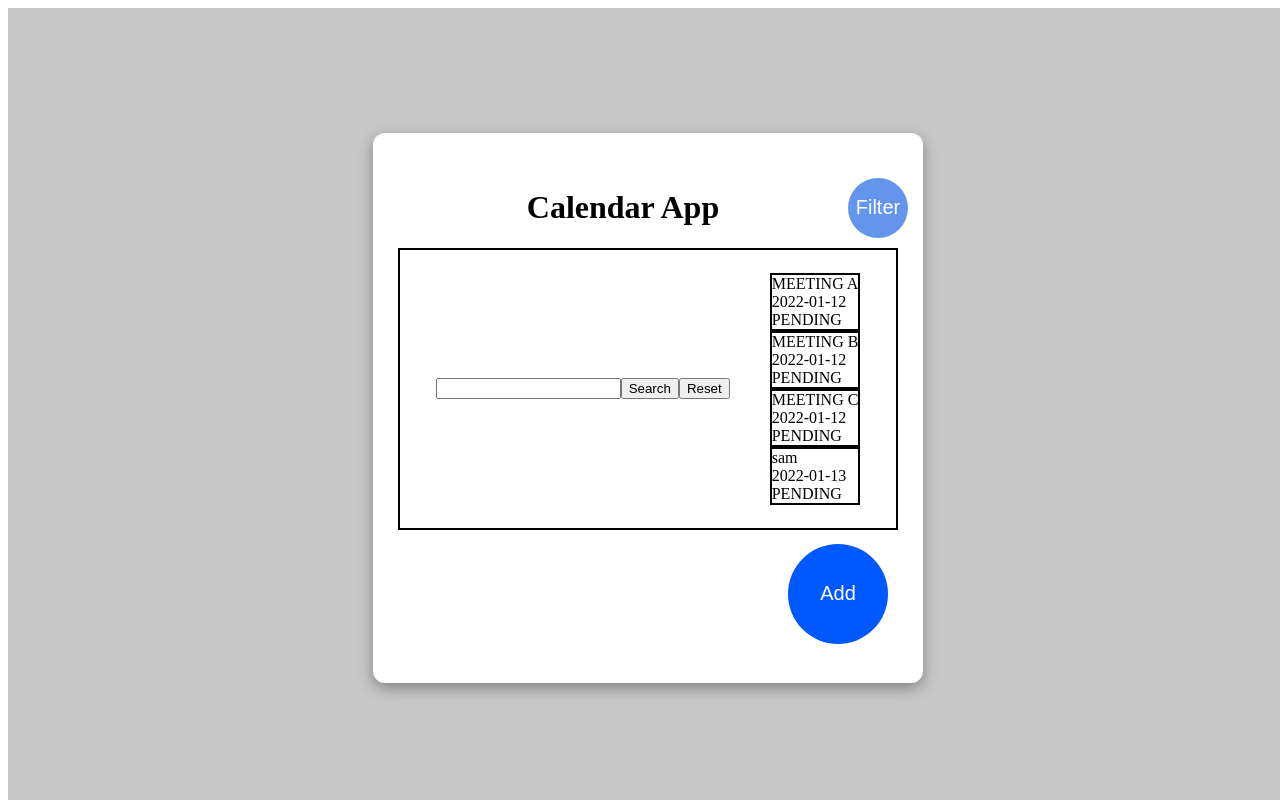
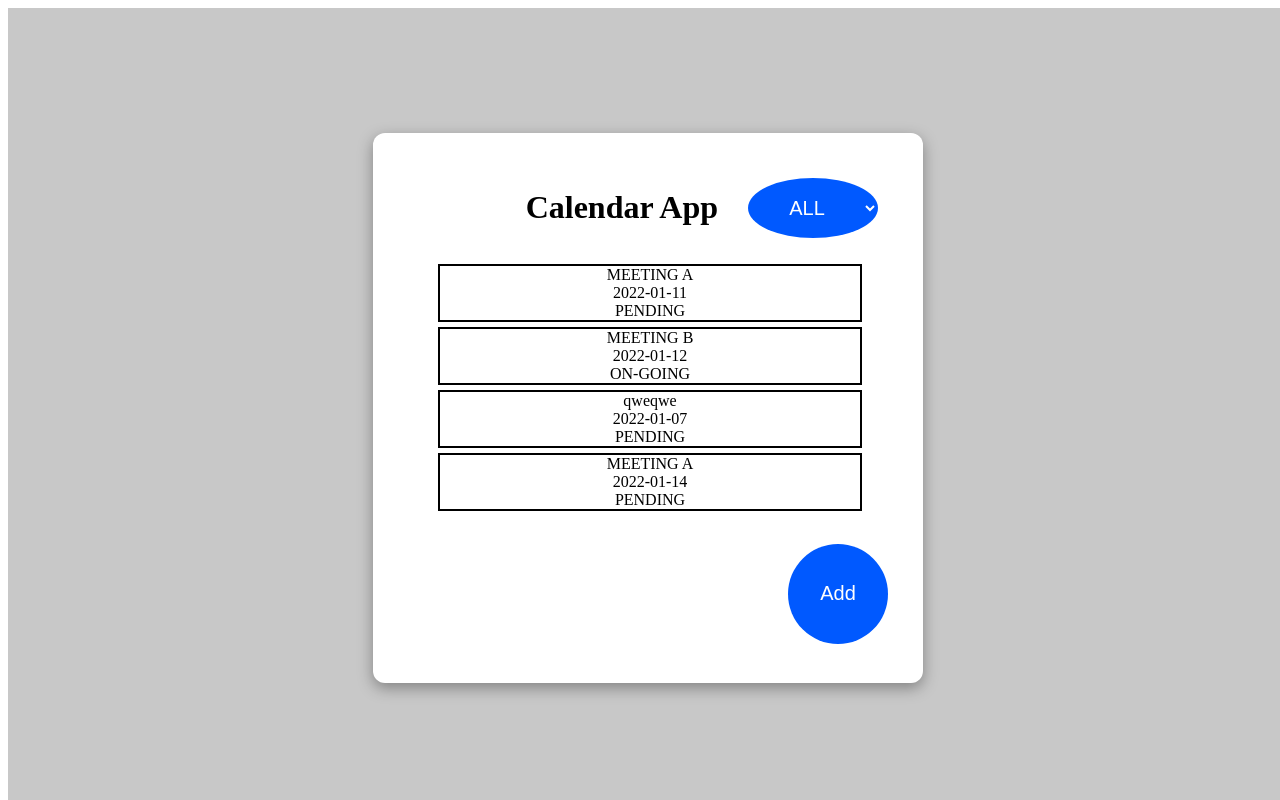
Before and after one commit to samgerrick01/calendar-app-v3, a React (Create React App) app: page / in a window 1280 px wide. Built offline with nearby package versions, Linux system fonts and the light colour scheme; data requests are answered from the project's data file.

Commit message:
Update some codes

```diff
--- a/db.json
+++ b/db.json
@@ -1,27 +1,27 @@
 {
   "meetings": [
     {
-      "id": "6jkeg9lZciXJx09MvNl8W",
+      "id": "pK3RXIy9HmwTZURJU-SLX",
       "meetingTitle": "MEETING A",
-      "meetingDate": "2022-01-12",
+      "meetingDate": "2022-01-11",
       "meetingStatus": "PENDING"
     },
     {
-      "id": "FsMcWlXSjVF42hSXjq7bS",
+      "id": "9ryDqyJGTyJ0puwCHPzAG",
       "meetingTitle": "MEETING B",
       "meetingDate": "2022-01-12",
+      "meetingStatus": "ON-GOING"
+    },
+    {
+      "id": "Ofwjre_cDy-Zx9NHIOHCO",
+      "meetingTitle": "qweqwe",
+      "meetingDate": "2022-01-07",
       "meetingStatus": "PENDING"
     },
     {
-      "id": "4H0fEq-exg-z8IHBW0ccq",
-      "meetingTitle": "MEETING C",
-      "meetingDate": "2022-01-12",
-      "meetingStatus": "PENDING"
-    },
-    {
-      "id": "-ZHvxxius7_EtEcYoC_po",
-      "meetingTitle": "sam",
-      "meetingDate": "2022-01-13",
+      "id": "jt5L462ulhNqLK4o1K_fi",
+      "meetingTitle": "MEETING A",
+      "meetingDate": "2022-01-14",
       "meetingStatus": "PENDING"
     }
   ]
--- a/src/components/pages/CreatePage.js
+++ b/src/components/pages/CreatePage.js
@@ -44,20 +44,20 @@ function CreatePage() {
         {error && (
           <h3 style={{ textAlign: "center", color: "red" }}>{error}</h3>
         )}
-        <div className="body">
+        <div className="body-create">
           <form className="meeting-input">
-            <label>Meeting Title</label>
+            <label>Meeting Title : </label>
             <input
               type="text"
+              autoFocus
               placeholder="Enter Meeting Title"
-              id="meeting"
               name="meetingTitle"
               value={meetingTitle}
               onChange={handleInputChange}
             />
             <br />
             <br />
-            <label>Meeting Date</label>
+            <label>Meeting Date : </label>
             <input
               type="date"
               name="meetingDate"
@@ -66,7 +66,7 @@ function CreatePage() {
             />
             <br />
             <br />
-            <label>Meeting Status</label>
+            <label>Meeting Status : </label>
             <select
               name="meetingStatus"
               value={meetingStatus}
--- a/src/components/pages/HomePage.js
+++ b/src/components/pages/HomePage.js
@@ -1,45 +1,43 @@
 import React, { useEffect, useState } from "react";
 import "../style/Page.css";
 import { useSelector, useDispatch } from "react-redux";
-import { loadMeetings, searchMeeting } from "../redux/action/action";
+import { loadMeetings } from "../redux/action/action";
 import { useNavigate, Link } from "react-router-dom";
 
 function HomePage() {
   const { meetings } = useSelector((state) => ({ ...state.data }));
-  const [value, setValue] = useState("");
+  const [filter, setFilter] = useState("");
   let dispatch = useDispatch();
   let navigate = useNavigate();
 
-  const handleSearch = async (e) => {
-    e.preventDefault();
-    dispatch(searchMeeting(value));
-  };
-  const handleReset = () => {
-    loadMeetings();
-  };
+  useEffect(() => {
+    dispatch(loadMeetings(0, 4, 0));
+  }, []);
 
-  useEffect(() => {
-    dispatch(loadMeetings());
-  }, [meetings]);
   return (
     <div className="pageBG">
       <div className="pageContainer">
         <div className="title">
           <h1>Calendar App</h1>
-          <button>Filter</button>
+          <select onClick={(e) => setFilter(e.target.value)}>
+            <option value="">ALL</option>
+            <option value="PENDING">PENDING</option>
+            <option value="ON-GOING">ON-GOING</option>
+            <option value="DONE">DONE</option>
+          </select>
         </div>
         <div className="body">
-          <input
-            type="text"
-            value={value}
-            onChange={(e) => setValue(e.target.value)}
-            name="search"
-          />
-          <button onClick={handleSearch}>Search</button>
-          <button onClick={() => handleReset()}>Reset</button>
           <ul className="ul-list">
             {meetings &&
-              meetings.map((meeting) => {
+              meetings
+                .filter(
+                  (meeting) =>
+                    !filter ||
+                    meeting.meetingStatus
+                      ?.toLowerCase()
+                      ?.indexOf(filter?.toLowerCase()) >= 0
+                )
+                .map((meeting) => {
                   return (
                     <li
                       key={meeting.id}
--- a/src/components/pages/UpdatePage.js
+++ b/src/components/pages/UpdatePage.js
@@ -4,7 +4,6 @@ import { useNavigate, useParams } from "react-router-dom";
 import {
   deleteMeetings,
   getSingleMeeting,
-  loadMeetings,
   updateMeeting,
 } from "../redux/action/action";
 import { useDispatch, useSelector } from "react-redux";
@@ -68,11 +67,12 @@ function UpdatePage() {
         {error && (
           <h3 style={{ textAlign: "center", color: "red" }}>{error}</h3>
         )}
-        <div className="body">
+        <div className="body-create">
           <form className="meeting-input">
-            <label>Meeting Title</label>
+            <label>Meeting Title : </label>
             <input
               type="text"
+              autoFocus
               placeholder="Enter Meeting Title"
               id="meeting"
               name="meetingTitle"
@@ -81,7 +81,7 @@ function UpdatePage() {
             />
             <br />
             <br />
-            <label>Meeting Date</label>
+            <label>Meeting Date : </label>
             <input
               type="date"
               name="meetingDate"
@@ -90,7 +90,7 @@ function UpdatePage() {
             />
             <br />
             <br />
-            <label>Meeting Status</label>
+            <label>Meeting Status : </label>
             <select
               name="meetingStatus"
               value={meetingStatus || ""}
--- a/src/components/redux/action/action.js
+++ b/src/components/redux/action/action.js
@@ -23,11 +23,6 @@ const meetingDeleted = () => ({
   type: types.DELETE_MEETING,
 });
 
-const meetingSearch = (meeting) => ({
-  type: types.SEARCH_MEETING,
-  payload: meeting,
-});
-
 export const loadMeetings = () => {
   return function (dispatch) {
     axios
@@ -47,7 +42,7 @@ export const addMeeting = (meeting) => {
       .then((resp) => {
         console.log("resp", resp);
         dispatch(meetingAdded());
-        dispatch(getMeetings());
+        dispatch(loadMeetings());
       })
       .catch((error) => console.log(error));
   };
@@ -72,6 +67,7 @@ export const updateMeeting = (meeting, id) => {
       .then((resp) => {
         console.log("resp", resp);
         dispatch(meetingUpdated());
+        dispatch(loadMeetings());
       })
       .catch((error) => console.log(error));
   };
@@ -84,20 +80,8 @@ export const deleteMeetings = (id) => {
       .then((resp) => {
         console.log("resp", resp);
         dispatch(meetingDeleted());
-        dispatch(getMeetings());
+        dispatch(loadMeetings());
       })
       .catch((error) => console.log(error));
   };
 };
-
-export const searchMeeting = (meeting) => {
-  return function (dispatch) {
-    axios
-      .get(`${process.env.REACT_APP_API}/${meeting}`)
-      .then((resp) => {
-        console.log("resp", resp);
-        dispatch(meetingSearch(resp.data));
-      })
-      .catch((error) => console.log(error));
-  };
-};
--- a/src/components/redux/action/actionTypes.js
+++ b/src/components/redux/action/actionTypes.js
@@ -3,4 +3,3 @@ export const ADD_MEETING = "ADD_MEETING";
 export const UPDATE_MEETING = "UPDATE_MEETING";
 export const GETSINGLE_MEETING = "GETSINGLE_MEETING";
 export const DELETE_MEETING = "DELETE_MEETING";
-export const SEARCH_MEETING = "SEARCH_MEETING";
--- a/src/components/redux/reducer/reducer.js
+++ b/src/components/redux/reducer/reducer.js
@@ -22,7 +22,6 @@ const meetingsReducer = (state = initialState, action) => {
         loading: false,
       };
     case types.GETSINGLE_MEETING:
-    case types.SEARCH_MEETING:
       return {
         ...state,
         meeting: action.payload,
--- a/src/components/style/Page.css
+++ b/src/components/style/Page.css
@@ -6,6 +6,13 @@
   display: flex;
   justify-content: center;
   align-items: center;
+}
+
+@media only screen and (max-width: 768px) {
+  /* For mobile phones: */
+  [class*="pageBG"] {
+    width: 100%;
+  }
 }
 
 .pageContainer {
@@ -18,26 +25,40 @@
   flex-direction: column;
   padding: 25px;
 }
+@media only screen and (max-width: 768px) {
+  /* For mobile phones: */
+  [class*="pageContainer"] {
+    width: 60%;
+  }
+}
 
 .pageContainer .title {
   display: grid;
-  grid-template-columns: 90% 10%;
+  grid-template-columns: 70% 30%;
   margin-top: 10px;
   align-items: center;
 }
+@media only screen and (max-width: 768px) {
+  /* For mobile phones: */
+  [class*="title"] {
+    width: 60%;
+  }
+}
 .pageContainer .title h1 {
-  text-align: center;
+  text-align: right;
+  margin-right: 30px;
 }
 
-.pageContainer .title button {
-  width: 60px;
+.pageContainer .title select {
+  width: 130px;
   height: 60px;
   border: none;
-  background-color: cornflowerblue;
+  background-color: rgb(0, 89, 255);
   color: white;
   border-radius: 50%;
   font-size: 20px;
   cursor: pointer;
+  text-align: center;
 }
 
 .pageContainer .title-add {
@@ -56,7 +77,7 @@
   width: 60px;
   height: 60px;
   border: none;
-  background-color: cornflowerblue;
+  background-color: rgb(0, 89, 255);
   color: white;
   border-radius: 50%;
   font-size: 20px;
@@ -64,22 +85,42 @@
 }
 
 .pageContainer .body {
+  justify-content: center;
+  align-items: center;
+  font-size: 1em;
+  /* border: 2px solid black; */
+}
+
+.pageContainer .body-create {
   flex: 50%;
   display: flex;
   justify-content: center;
   align-items: center;
-  font-size: 1em;
+  font-size: 1.5em;
   border: 2px solid black;
 }
 
 .ul-list {
   list-style: none;
   display: list-item;
+  float: left;
+  height: 250px;
+  overflow-y: auto;
+  /* border: 2px solid black; */
+}
+
+@media only screen and (max-width: 768px) {
+  /* For mobile phones: */
+  [class*="ul-list"] {
+    width: 80%;
+  }
 }
 .ul-list li {
   border: 2px solid black;
-  size: 100%;
+  width: 420px;
   cursor: pointer;
+  margin-bottom: 5px;
+  text-align: center;
 }
 
 .pageContainer .footer {
```
Also changed, not shown: package.json (+2 -5 lines), 1 other file (tests, documents, lock files or other folders). Lines whose indentation alone changed are shown as unchanged.
